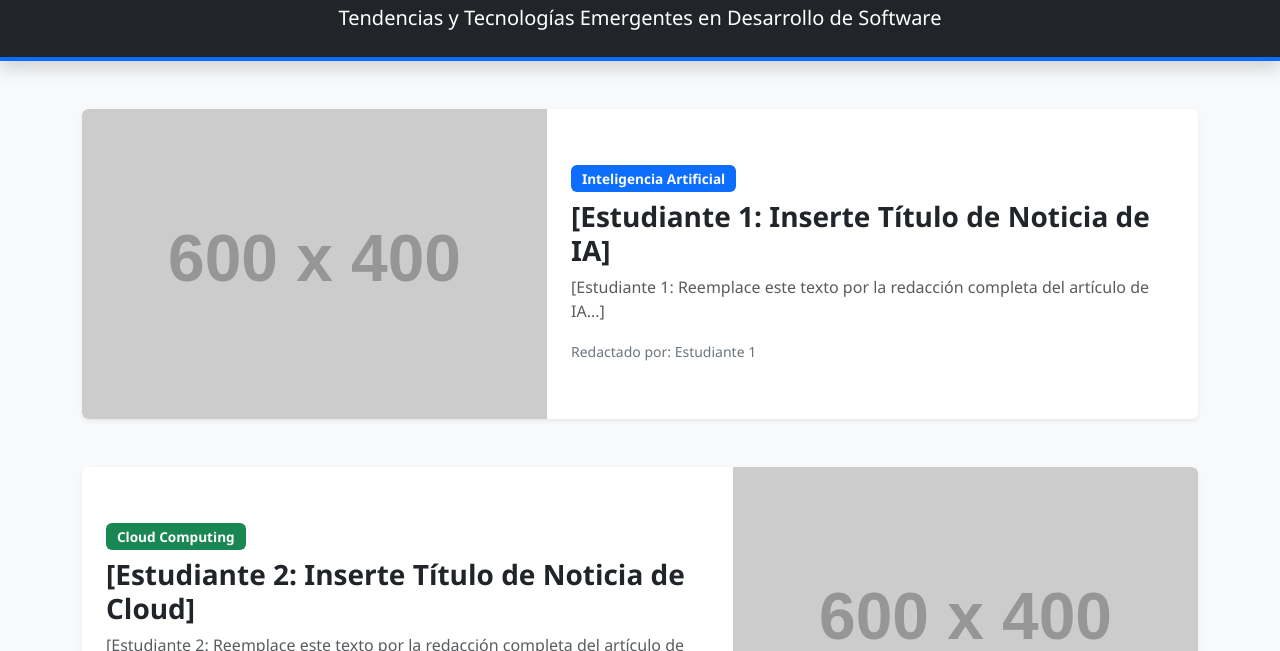
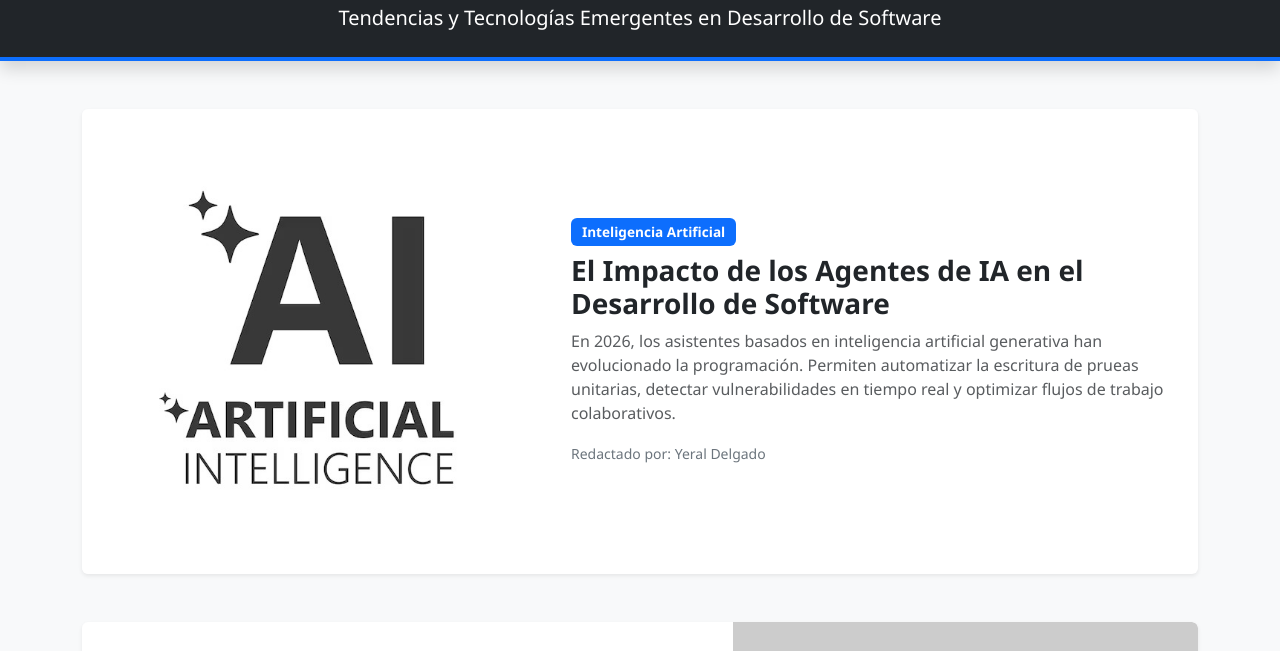
Before and after one commit to Yeral-DgRd/portal-noticias, a plain HTML site: page index.html in a window 1280 px wide. Shown: the part 77-728 px from the top of the page. Drawn offline with nearby package versions, Linux system fonts and the light colour scheme; placeholder pictures from the web are drawn by us.

Commit message:
Agregada noticia de IA por Yeral

```diff
--- a/index.html
+++ b/index.html
@@ -24,14 +24,14 @@
         <section id="noticia-ia" class="card mb-5 border-0 shadow-sm overflow-hidden">
             <div class="row g-0 align-items-center">
                 <div class="col-md-5">
-                    <img src="https://via.placeholder.com/600x400?text=Imagen+Pendiente+IA" class="img-fluid rounded-start w-100 noticia-img" alt="Noticia IA">
+                    <img src="img/ia.jpg" class="img-fluid rounded-start w-100 noticia-img" alt="Noticia IA">
                 </div>
                 <div class="col-md-7">
                     <div class="card-body p-4">
                         <span class="badge bg-primary mb-2">Inteligencia Artificial</span>
-                        <h2 class="card-title h3 fw-bold">[Estudiante 1: Inserte Título de Noticia de IA]</h2>
-                        <p class="card-text text-muted">[Estudiante 1: Reemplace este texto por la redacción completa del artículo de IA...]</p>
-                        <small class="text-secondary">Redactado por: Estudiante 1</small>
+                        <h2 class="card-title h3 fw-bold">El Impacto de los Agentes de IA en el Desarrollo de Software</h2>
+                        <p class="card-text text-muted">En 2026, los asistentes basados en inteligencia artificial generativa han evolucionado la programación. Permiten automatizar la escritura de prueas unitarias, detectar vulnerabilidades en tiempo real y optimizar flujos de trabajo colaborativos.</p>
+                        <small class="text-secondary">Redactado por: Yeral Delgado</small>
                     </div>
                 </div>
             </div>
```
